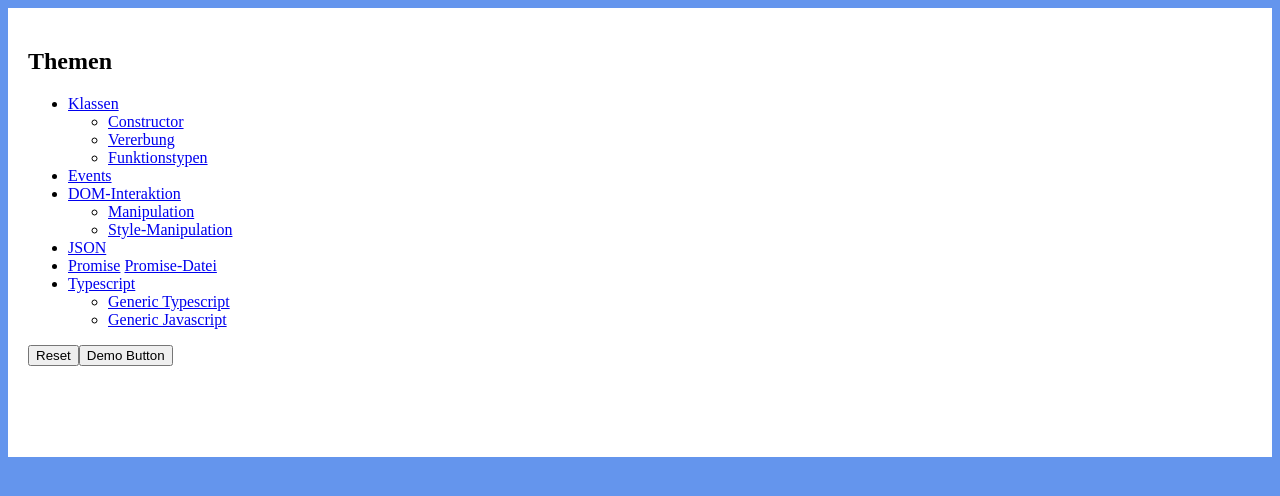
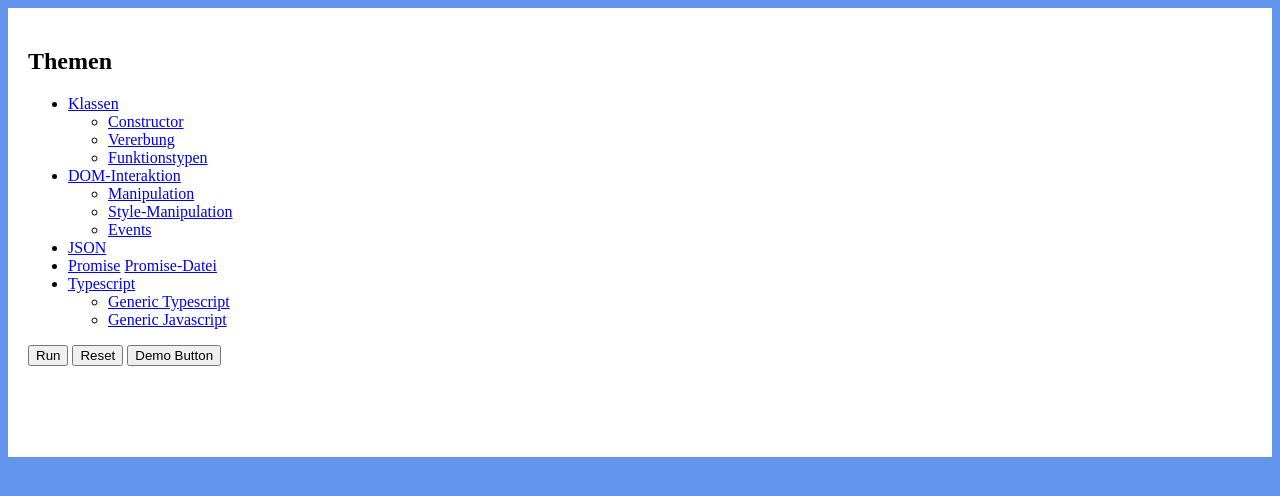
Before and after one commit to mathisloge/didaktik-demo, a website with bundled scripts: page index.html in a window 1280 px wide. Built offline with nearby package versions, Linux system fonts and the light colour scheme.

Commit message:
added run button

```diff
--- a/index.html
+++ b/index.html
@@ -44,9 +44,6 @@
                     </li>
                 </ul>
             </li>
-            <li class="nav-item">
-                <a href="javascript:void(0)" class="btn-demo" data-file="dom/events.js" data-func="events">Events</a>
-            </li>
             <li class="nav-item active">
                 <a href="javascript:void(0)">DOM-Interaktion</a>
                 <ul class="nav">
@@ -55,6 +52,9 @@
                     </li>
                     <li class="nav-item">
                         <a href="javascript:void(0)" class="btn-demo" data-file="dom/manipulation.js" data-func="dom-style">Style-Manipulation</a>
+                    </li>
+                    <li class="nav-item">
+                        <a href="javascript:void(0)" class="btn-demo" data-file="dom/events.js" data-func="events">Events</a>
                     </li>
                 </ul>
             </li>
@@ -78,7 +78,9 @@
             </li>
         </ul>
         <div class="divider"></div>
-        <button class="btn btn-lg" id="btn-reset">Reset</button><button class="btn btn-lg" id="btn-demo">Demo Button</button>
+        <button class="btn btn-lg" id="btn-run">Run</button>
+        <button class="btn btn-lg" id="btn-reset">Reset</button>
+        <button class="btn btn-lg" id="btn-demo">Demo Button</button>
         <div id="demo-container"></div>
         <pre>
             <code class="language-javascript" id="code-container"></code>
```
Also changed, not shown: src/main.ts (+6 -1 lines), build/main.js, dist/bundle.js.
